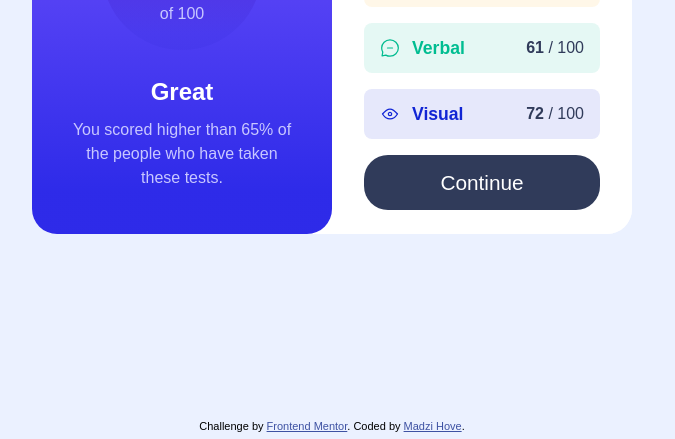
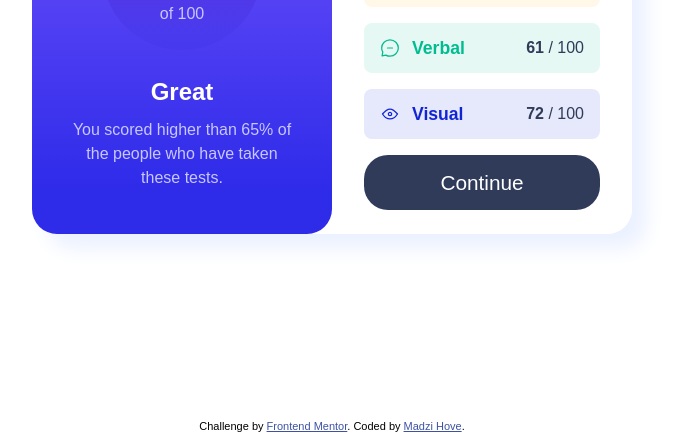
Before and after one commit to madzi-hove/results-summary-component, a plain HTML site: page index.html in a window 1280 px wide. Shown: the part 361-800 px from the top of the page, without its empty margins (308-983 px from the left). Drawn offline with Linux system fonts and the light colour scheme.

Commit message:
change background colour and add shadow

```diff
--- a/css/style.css
+++ b/css/style.css
@@ -207,14 +207,15 @@ footer {
 /* desktop styles*/
 @media only screen and (min-width: 600px) {
 	body {
-		background-color: var(--pale-blue);
+		background-color: var(--white);
 	}
 
 	.container {
 		grid-template: "result summary" / 1fr 1fr;
-		min-block-size: 25%;
+		/* min-block-size: 25%; */
 		min-inline-size: 600px;
 		border-radius: 25px;
+		box-shadow: 15px 15px 20px hsl(221, 100%, 96%);
 		overflow: hidden;
 	}
 
```
